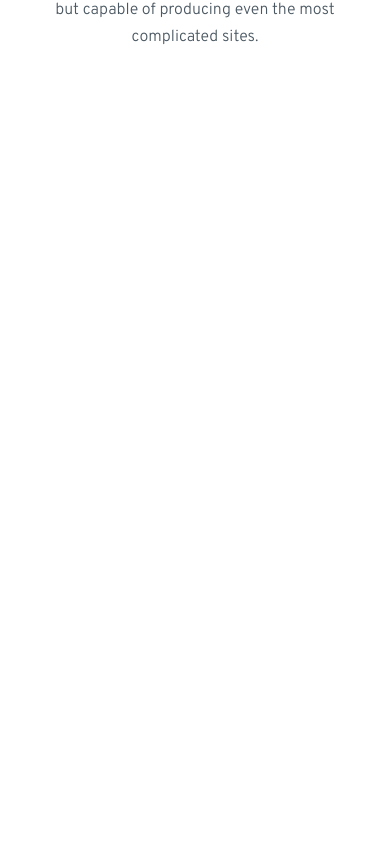
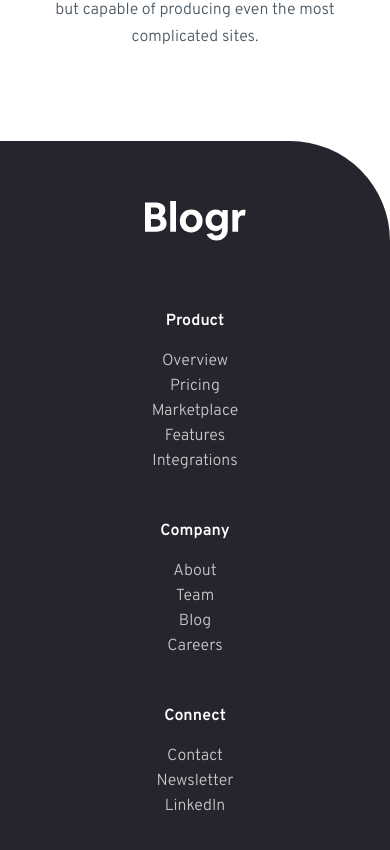
Before and after one commit to erwinruiz/blogr-landing-page, a React (Create React App) app: page / in a window 390 px wide. Shown: the part 3353-4203 px from the top of the page. Before the commit the page ends 3454 px from the top, so only its background shows below. Built offline with nearby package versions, Linux system fonts and the light colour scheme.

Commit message:
Add footer component (mobile design)

```diff
--- a/src/App.js
+++ b/src/App.js
@@ -1,4 +1,5 @@
 import Content from "./components/Content/Content";
+import Footer from "./components/Footer";
 import Home from "./components/Home/Home";
 
 function App() {
@@ -6,6 +7,7 @@ function App() {
     <div>
       <Home />
       <Content />
+      <Footer />
     </div>
   );
 }
--- a/src/components/Content/ThirdSection.module.css
+++ b/src/components/Content/ThirdSection.module.css
@@ -1,6 +1,6 @@
 .container {
   text-align: center;
-  margin-bottom: 50px;
+  margin-bottom: 90px;
 }
 .container img {
   width: 100%;
--- /dev/null
+++ b/src/components/Footer.js
@@ -0,0 +1,41 @@
+import classes from "./Footer.module.css";
+
+function Footer() {
+  return (
+    <footer className={classes.footer}>
+      <img src="./images/logo.svg" alt="logo" />
+
+      <div className={classes.section}>
+        <h4>Product</h4>
+        <ul>
+          <li>Overview</li>
+          <li>Pricing</li>
+          <li>Marketplace</li>
+          <li>Features</li>
+          <li>Integrations</li>
+        </ul>
+      </div>
+
+      <div className={classes.section}>
+        <h4>Company</h4>
+        <ul>
+          <li>About</li>
+          <li>Team</li>
+          <li>Blog</li>
+          <li>Careers</li>
+        </ul>
+      </div>
+
+      <div className={classes.section}>
+        <h4>Connect</h4>
+        <ul>
+          <li>Contact</li>
+          <li>Newsletter</li>
+          <li>LinkedIn</li>
+        </ul>
+      </div>
+    </footer>
+  );
+}
+
+export default Footer;
--- /dev/null
+++ b/src/components/Footer.module.css
@@ -0,0 +1,33 @@
+.footer {
+  background-color: var(--Very-dark-black-blue);
+  text-align: center;
+  padding: 60px 0;
+  border-top-right-radius: 100px;
+  display: flex;
+  flex-direction: column;
+  align-items: center;
+  justify-content: center;
+  row-gap: 50px;
+}
+.footer img {
+  margin-bottom: 20px;
+}
+.footer ul {
+  list-style: none;
+  padding: 0;
+}
+.footer .section h4 {
+  color: var(--White);
+  margin-bottom: 20px;
+}
+.footer .section ul li {
+  color: var(--Grayish-blue);
+  margin-bottom: 5px;
+  cursor: pointer;
+}
+.footer .section ul li:last-of-type {
+  margin-bottom: 0;
+}
+.footer .section ul li:hover {
+  color: var(--White);
+}
```
